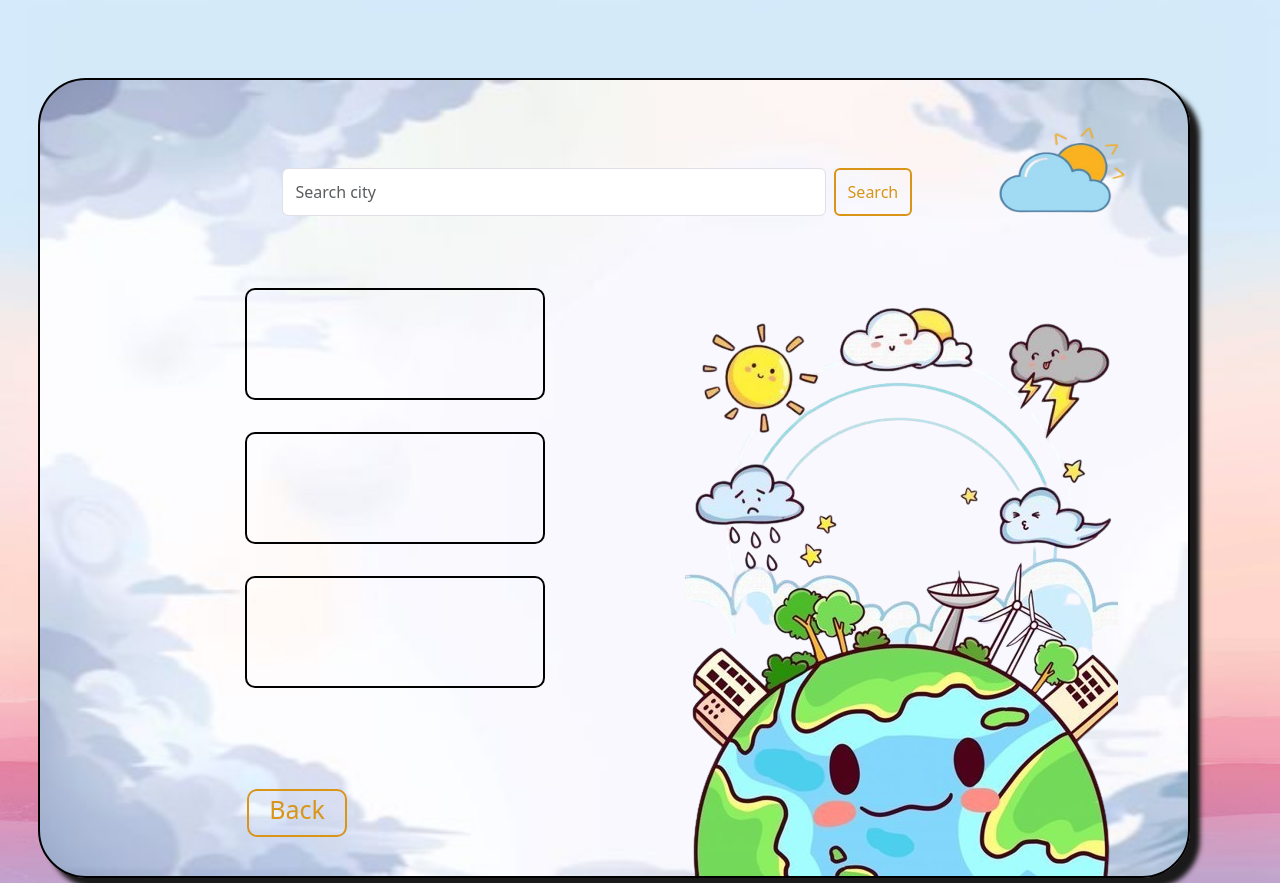
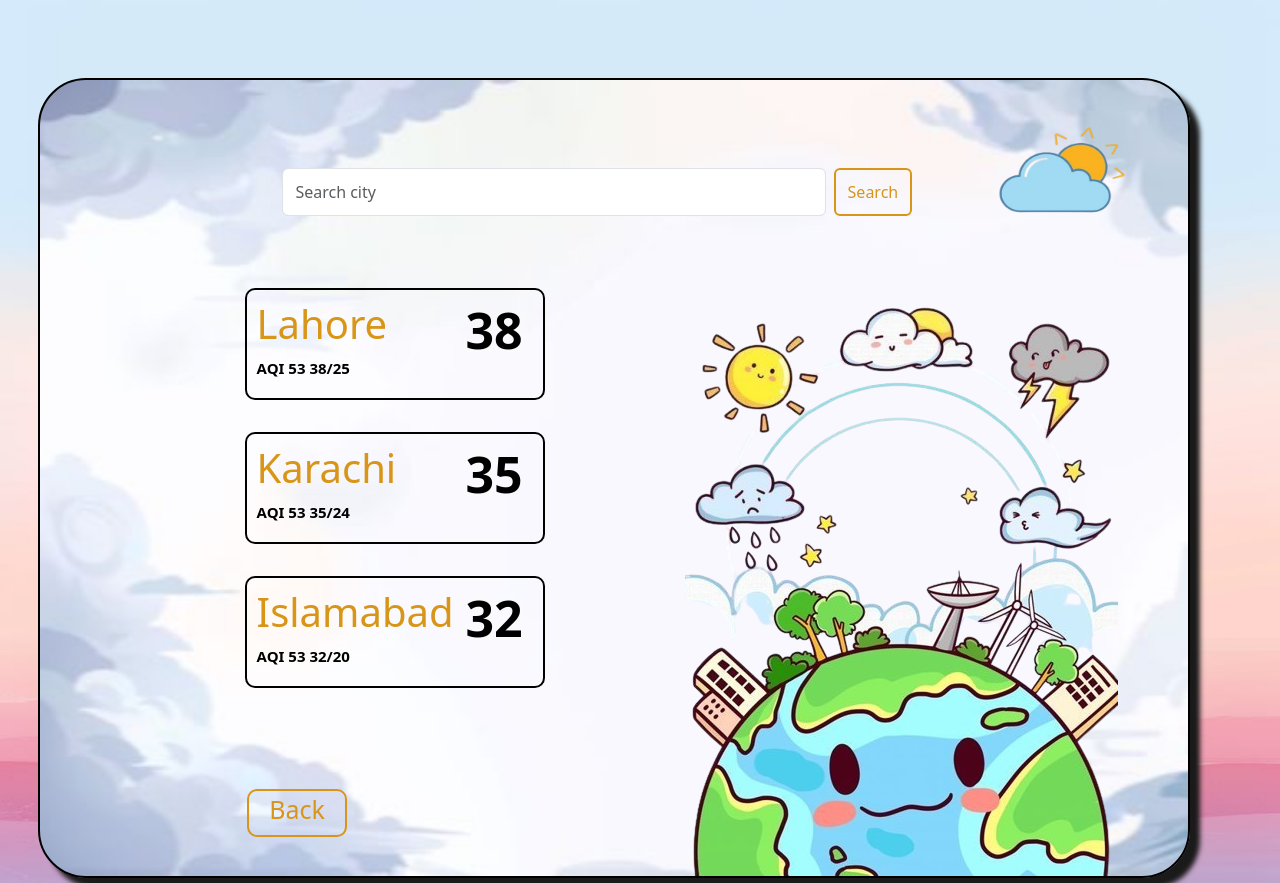
Before and after one commit to emaaanbutt/Weather-App, a plain HTML site: page pages/search.html in a window 1280 px wide. Shown: the top 883 px of the page. Drawn offline with nearby package versions, Linux system fonts and the light colour scheme.

Commit message:
Container data added.

```diff
--- a/Assets/CSS/search.css
+++ b/Assets/CSS/search.css
@@ -57,25 +57,34 @@
     z-index: 20;
 }
 
+#container a{
+    text-decoration: none;
+}
+
 .recent-search{
     width: 300px;
     height: 7rem;
     border: 2px solid black;
     border-radius: 10px;
-
+    padding: 10px;
 }
 
 #recent-search1{
+    position: relative;
     animation: slide 0.5s linear;
 }
 
 #recent-search2{
+    position: relative;
     animation: slide 0.7s linear;
 }
 
 #recent-search3{
+    position: relative;
     animation: slide 0.9s linear;
 }
+
+
 
 @keyframes slide {
     0% {
@@ -85,6 +94,28 @@
       transform: translateX(0);
     }
   }
+
+
+.city{
+    font-size: 40px;
+    font-weight: 500;
+    color: rgb(216, 149, 24);
+}
+
+.max-min-temp, .AQI{
+    font-size: 15px;
+    font-weight: bold;
+    color: black;
+}
+
+.temperature{
+    position: absolute;
+    top: 10px;
+    right: 20px;
+    font-size: 50px;
+    font-weight: bold;
+    color: black;
+}
 
 #logo-img{
     margin-top: -18rem;
--- a/pages/search.html
+++ b/pages/search.html
@@ -29,21 +29,60 @@
 
             <div>
                 <ul id="container">
+                    <a href="">
                         <div class="recent-search" id="recent-search1">
                             <li >
-
+                                <h2 class="city">
+                                    Lahore
+                                </h2>
+                                <span class="AQI">
+                                    AQI 53
+                                </span>
+                                <span class="max-min-temp">
+                                    38/25
+                                </span>
+                                <h2 class="temperature">
+                                    38
+                                </h2>
                             </li>
                         </div>
+                    </a>
+                    <a href="">
                         <div class="recent-search" id="recent-search2">
                             <li>
-
+                                <h2 class="city">
+                                    Karachi
+                                </h2>
+                                <span class="AQI">
+                                    AQI 53
+                                </span>
+                                <span class="max-min-temp">
+                                    35/24
+                                </span>
+                                <h2 class="temperature">
+                                    35
+                                </h2>
                             </li>
                         </div>
+                    </a>
+                    <a href="">
                         <div class="recent-search"  id="recent-search3">
                             <li>
-
+                                <h2 class="city">
+                                    Islamabad
+                                </h2>
+                                <span class="AQI">
+                                    AQI 53
+                                </span>
+                                <span class="max-min-temp">
+                                    32/20
+                                </span>
+                                <h2 class="temperature">
+                                    32
+                                </h2>
                             </li>
                         </div>
+                    </a>
                 </ul>
             </div>
 
```
Lines whose indentation alone changed are shown as unchanged.
